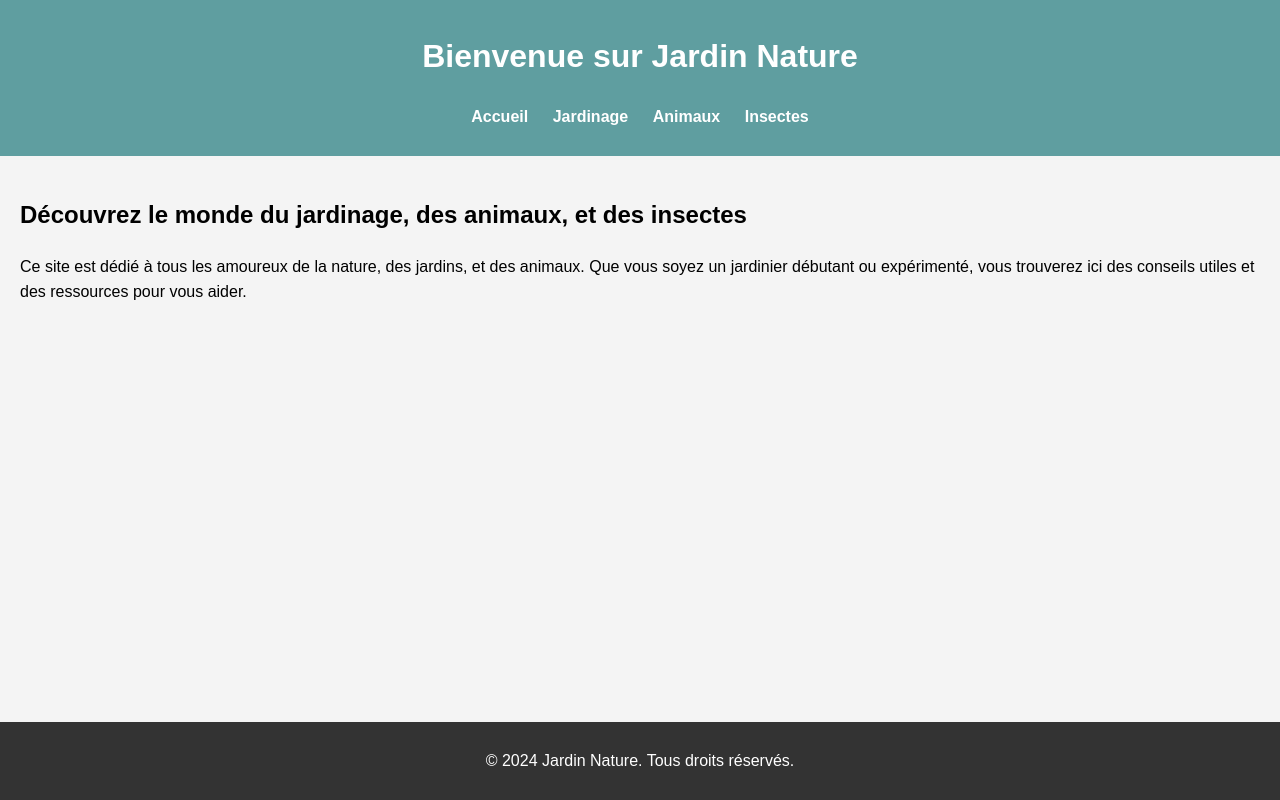
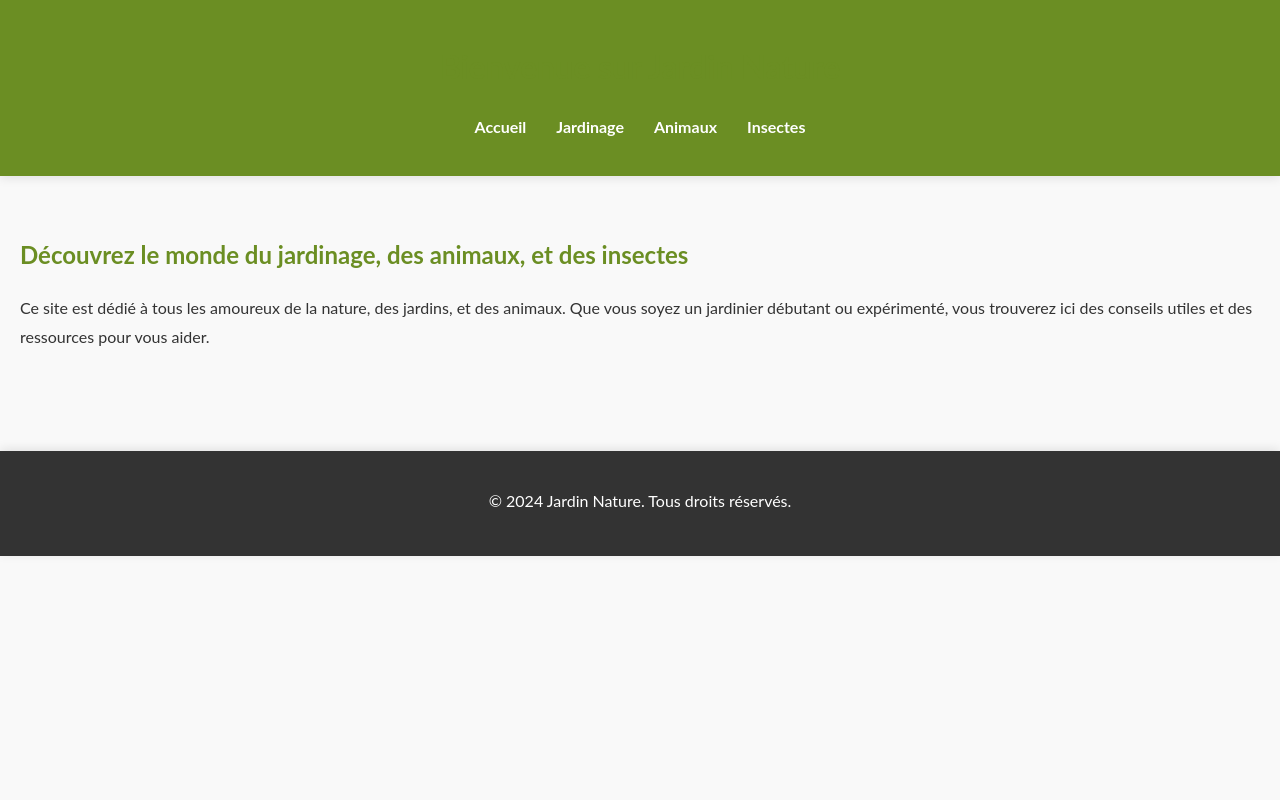
Before and after one commit to Josh1612/jardin-nature, a plain HTML site: page index.html in a window 1280 px wide. Drawn offline with Linux system fonts and the light colour scheme.

Commit message:
Add files via upload

```diff
--- a/style.css
+++ b/style.css
@@ -1,44 +1,81 @@
 body {
-    font-family: Arial, sans-serif;
+    font-family: 'Lato', sans-serif;
     line-height: 1.6;
     margin: 0;
     padding: 0;
-    background-color: #f4f4f4;
+    background-color: #f9f9f9;
+    color: #333;
 }
 
 header {
-    background: #5f9ea0;
+    background: #6b8e23; /* Olive green */
     color: white;
-    padding: 10px 0;
+    padding: 20px 0;
     text-align: center;
+    box-shadow: 0 2px 10px rgba(0, 0, 0, 0.1);
 }
 
 nav ul {
     padding: 0;
     list-style: none;
+    display: flex;
+    justify-content: center;
+    margin-top: 10px;
 }
 
 nav ul li {
-    display: inline;
-    margin: 0 10px;
+    margin: 0 15px;
 }
 
 nav ul li a {
     color: white;
     text-decoration: none;
     font-weight: bold;
+    transition: color 0.3s ease;
+}
+
+nav ul li a:hover {
+    color: #f0e68c; /* Khaki */
 }
 
 main {
-    padding: 20px;
+    padding: 40px 20px;
 }
 
 footer {
     background: #333;
     color: white;
     text-align: center;
-    padding: 10px 0;
-    position: fixed;
-    width: 100%;
-    bottom: 0;
+    padding: 20px 0;
+    margin-top: 40px;
+    box-shadow: 0 -2px 10px rgba(0, 0, 0, 0.1);
 }
+
+h1, h2, h3 {
+    color: #6b8e23;
+}
+
+p {
+    line-height: 1.8;
+    margin-bottom: 20px;
+}
+
+ul {
+    padding-left: 20px;
+}
+
+li {
+    margin-bottom: 10px;
+}
+
+/* Media Queries for mobile responsiveness */
+@media (max-width: 768px) {
+    nav ul {
+        flex-direction: column;
+        text-align: center;
+    }
+
+    nav ul li {
+        margin: 10px 0;
+    }
+}
```
